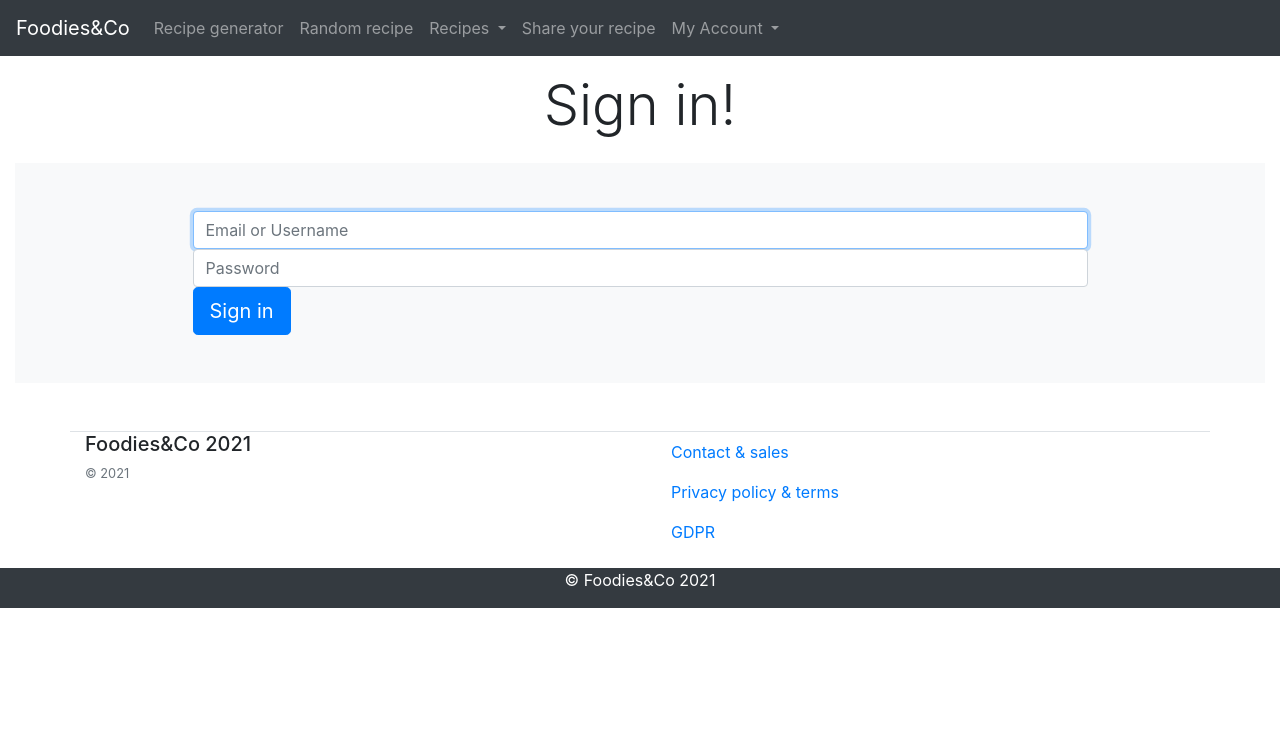
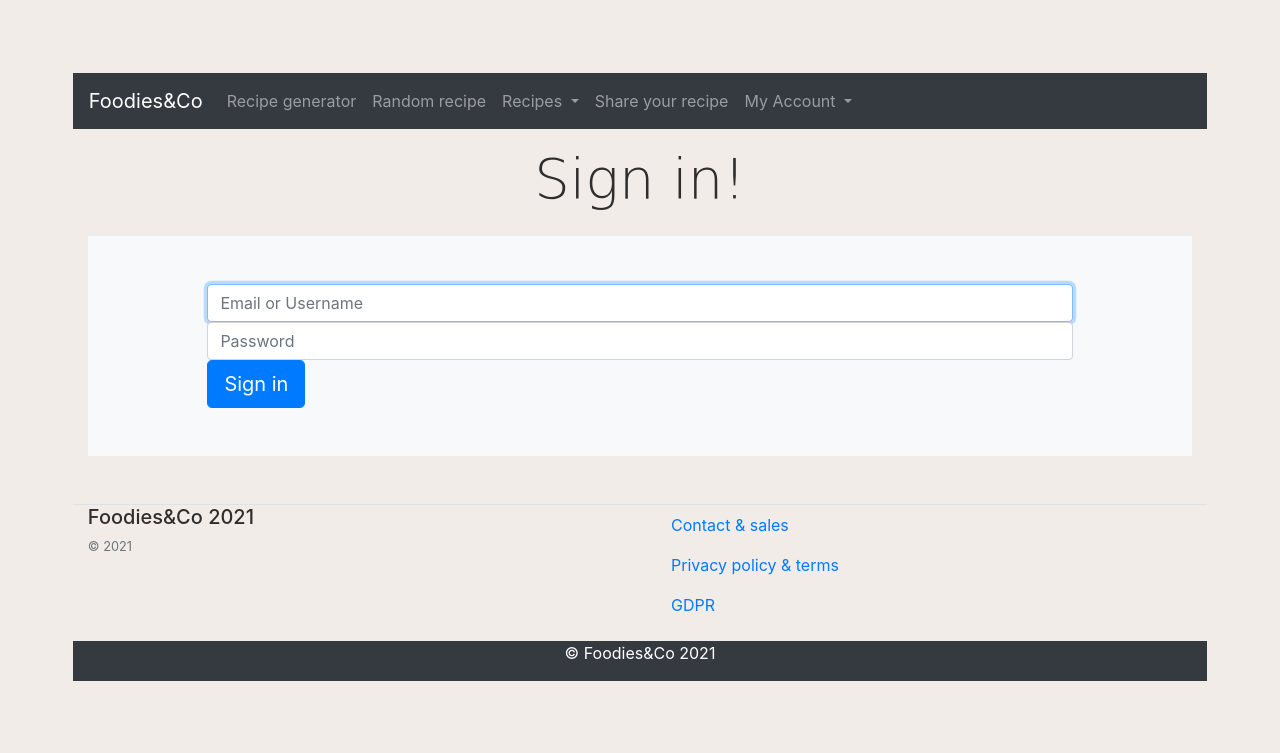
Before and after one commit to lvsambou/Projet-Z, a Symfony app: template templates/security/login.html.twig in a window 1280 px wide. Shown: the top 753 px of the page. Run offline with Twig, Linux system fonts and the light colour scheme; the template is opened without the code that fills it, so the values that code supplies are empty; some libraries are stand-ins or nearby versions.

Commit message:
Add n°32 MAJ register.html.twig, UserController et profile.html.twig

```diff
--- /dev/null
+++ b/public/asset/css/register.css
@@ -0,0 +1,44 @@
+body{
+    background: #F2ECE9 !important;
+    color: rgb(48, 45, 45);
+    padding: 5.691519vw;
+}
+
+/*.texte{*/
+/*    font-size: 1.70745589vw;*/
+/*    font-weight: bold italic;*/
+/*    color: rgb(41, 40, 40);*/
+/*}*/
+h1
+{
+    font-family: 'Dawning of a New Day', cursive;
+    font-size: 8.537279vw;
+}
+
+span
+{
+    font-size: 1.70745589vw;
+    font-weight: bold italic;
+    color: rgb(41, 40, 40);
+
+}
+
+.form-group{
+    height: 70px!important;
+    width: 400px!important;
+    border: none!important;
+    display: flex;
+}
+label
+{
+    display: none!important;
+}
+.show-label
+{
+    display: block!important;
+}
+.margin-tb
+{
+    margin-top: 1%;
+    margin-bottom: 1%;
+}
--- a/public/asset/css/test.css
+++ /dev/null
@@ -1,20 +0,0 @@
-.formtest{
-    height: 70px!important;
-    width: 400px!important;
-    border: none!important;
-
-
-}
-label
-{
-    display: none!important;
-}
-.show-label
-{
-    display: block!important;
-}
-.margin-tb
-{
-    margin-top: 1%;
-    margin-bottom: 1%;
-}
--- a/templates/security/login.html.twig
+++ b/templates/security/login.html.twig
@@ -4,7 +4,7 @@
 
 {% block stylesheets %}
     {{ parent() }}
-    <link href="{{ asset('asset/css/test.css') }}" rel="stylesheet"/>
+    <link href="{{ asset('asset/css/register.css') }}" rel="stylesheet"/>
 {% endblock %}
 
 {% block body %}
```
